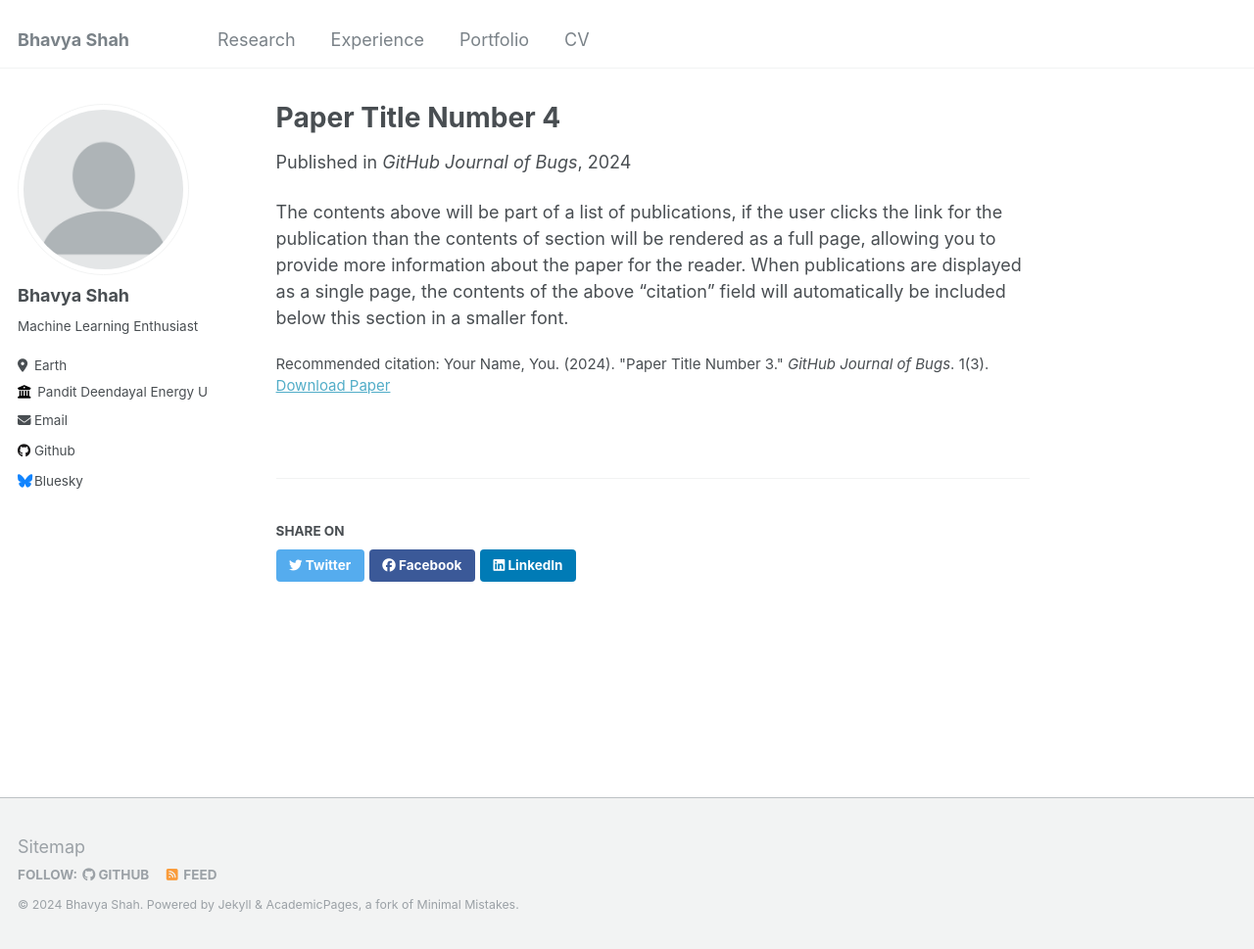
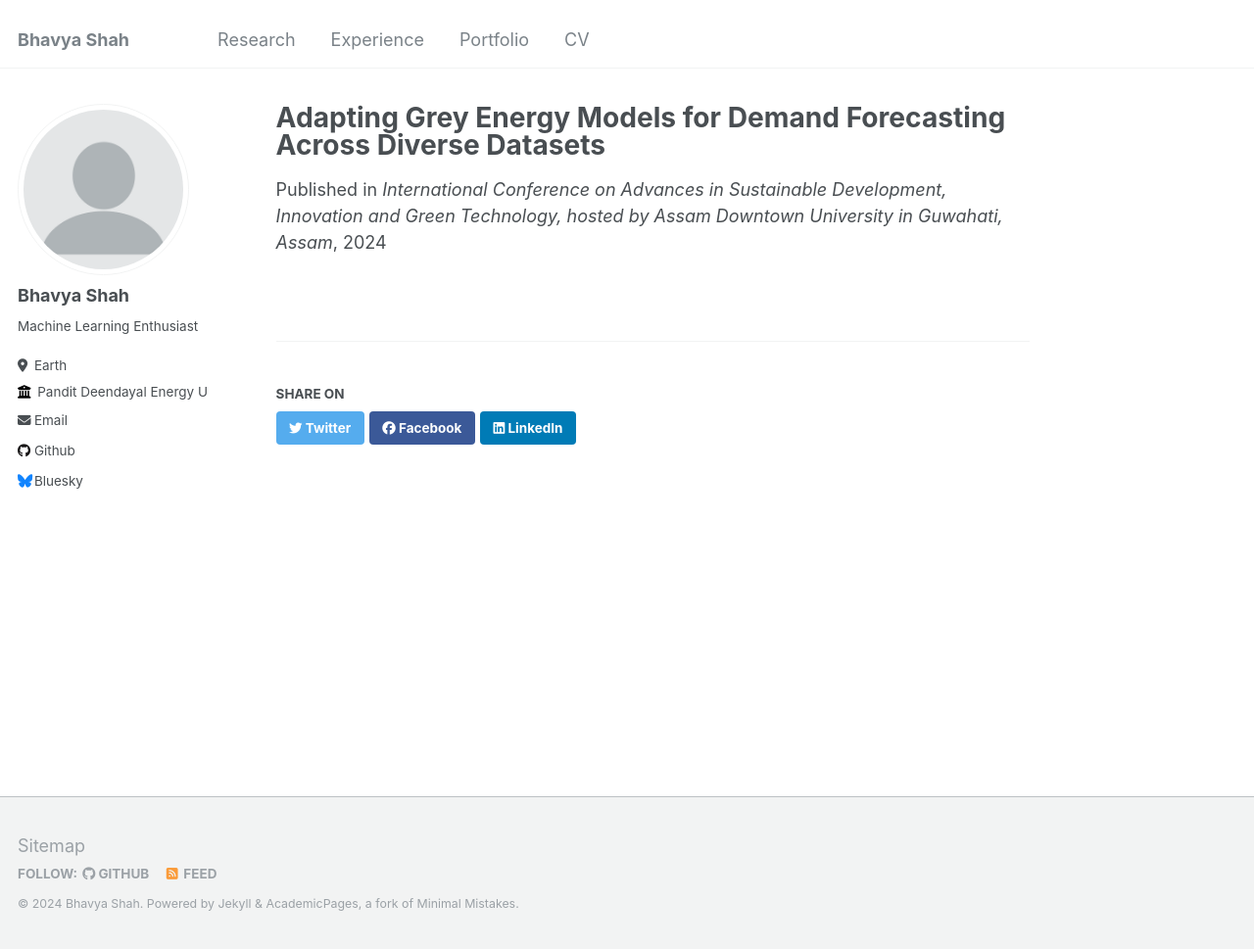
Before and after one commit to B3CODER/B3CODER.github.io, a Jekyll site: the page built from _publications/2024-02-17-paper-title-number-4.md, in a window 1280 px wide and 969 px high. Shown: the whole window at 98% size. Built offline with Jekyll 4.4.1, drawn with Linux system fonts in a browser that asks for light colours.

Commit message:
Update 2024-02-17-paper-title-number-4.md

```diff
--- a/_publications/2024-02-17-paper-title-number-4.md
+++ b/_publications/2024-02-17-paper-title-number-4.md
@@ -1,12 +1,10 @@
 ---
-title: "Paper Title Number 4"
+title: "Adapting Grey Energy Models for Demand Forecasting Across
+Diverse Datasets"
 collection: publications
 permalink: /publication/2024-02-17-paper-title-number-4
 excerpt: 'This paper is about fixing template issue #693.'
-date: 2024-02-17
-venue: 'GitHub Journal of Bugs'
-paperurl: 'http://academicpages.github.io/files/paper3.pdf'
-citation: 'Your Name, You. (2024). &quot;Paper Title Number 3.&quot; <i>GitHub Journal of Bugs</i>. 1(3).'
+date: 2024-02-21
+venue: ' International Conference on Advances in Sustainable Development, Innovation and Green Technology, hosted by Assam Downtown University in Guwahati, Assam'
+paperurl: 'http://academicpages.github.io/files/paper.pdf'
 ---
-
-The contents above will be part of a list of publications, if the user clicks the link for the publication than the contents of section will be rendered as a full page, allowing you to provide more information about the paper for the reader. When publications are displayed as a single page, the contents of the above "citation" field will automatically be included below this section in a smaller font.
```
